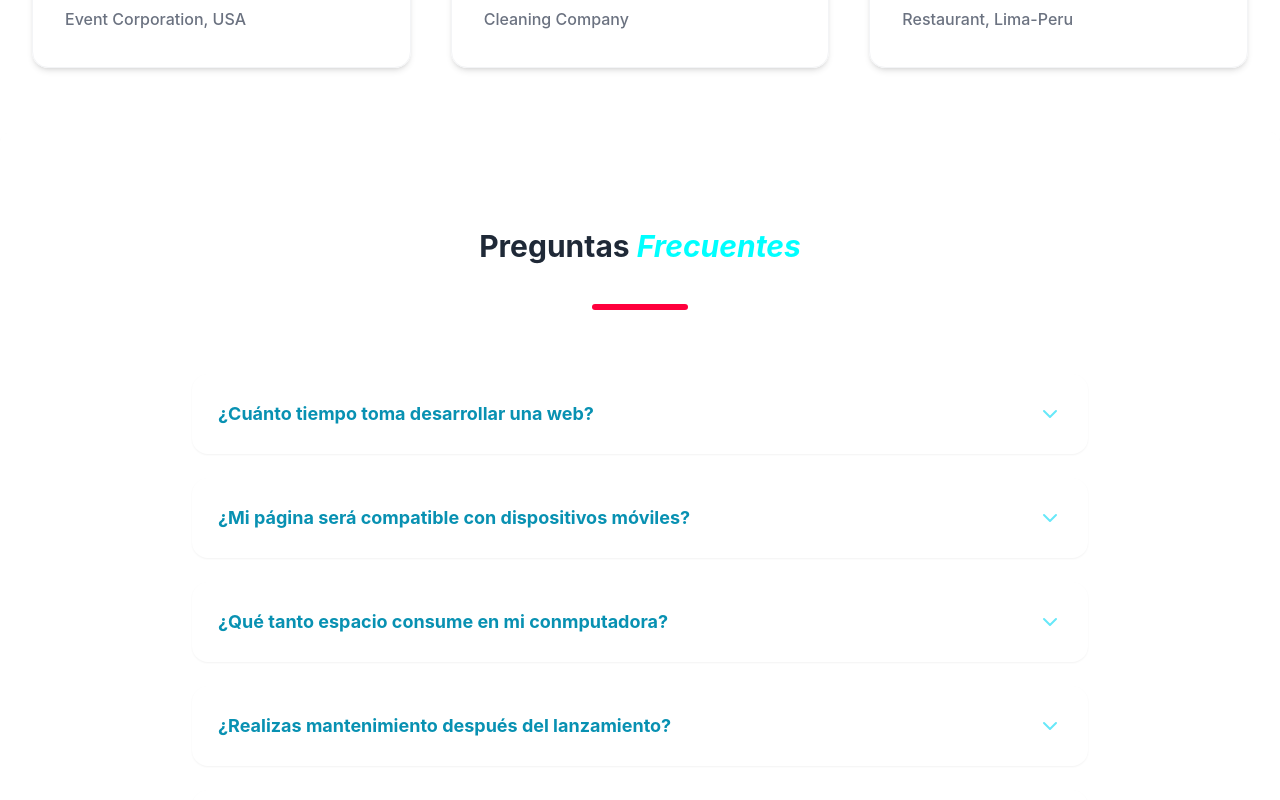
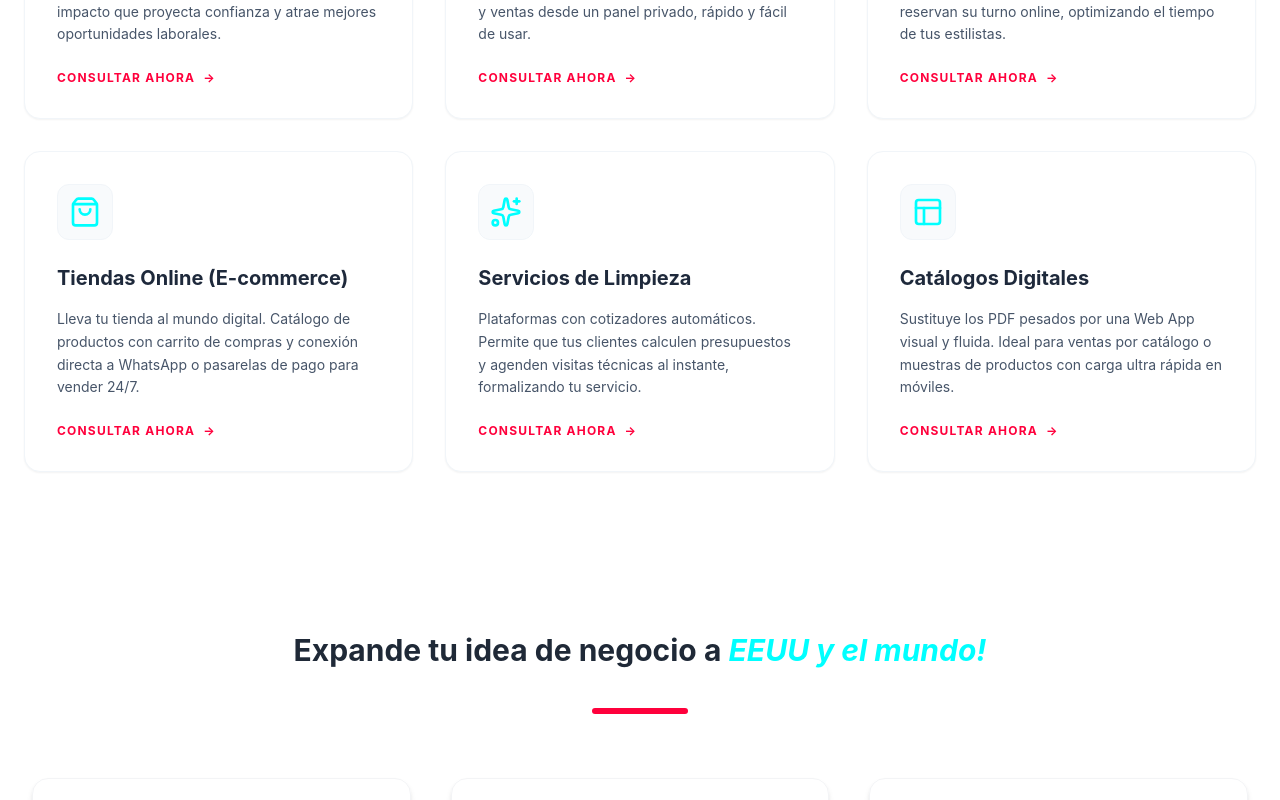
Before and after one commit to johanatoledo/MiPortafolio, a React (Vite) app: page / in a window 1280 px wide. Shown: the part 1760-2560 px from the top of the page. Built offline with nearby package versions, Linux system fonts and the light colour scheme; the HTML template or start-up script is replaced by a standard one.

Commit message:
Refactor:Cambio orden secciones componentes

```diff
--- a/src/App.jsx
+++ b/src/App.jsx
@@ -4,7 +4,7 @@ import Navbar from './components/Navbar';
 import Hero from './pages/Hero';
 import AboutMe from './pages/AboutMe';
 import Projects from './components/Projects';
-import FaQuestion from './components/FaQ';
+import Faq from './components/Faq';
 import Services from './components/Services';
 import Skills from './components/Skills';
 import Blog from './pages/Blog';
@@ -16,21 +16,23 @@ export default function App() {
   return (
     <DarkModeProvider>
       <BrowserRouter>
-
         <div className="min-h-screen font-sans transition-colors duration-300 bg-white dark:diagonal-gradient-pro">
           <Navbar />
           <section id="home"> <Hero /> </section>
           <section id="about"><AboutMe /></section>
 
+
+          <section id="services"><Services /></section>
+
+          <section id="proj"><Projects /></section>
+          <section id="faq"><Faq /></section>
+          <section id="contact"><Contact /></section>
+
           <Routes>
             <Route path="/" element={null} />
-            <Route path='/Services' element={<Services />} />
-            <Route path='/Contact' element={<Contact />} />
             <Route path='/blog' element={<Blog />} />
-            <Route path="*" element={null} />
           </Routes>
-          <section id="proj"><Projects /></section>
-          <section id="faq"><FaQuestion /></section>
+
           <Footer />
         </div>
       </BrowserRouter>
```
